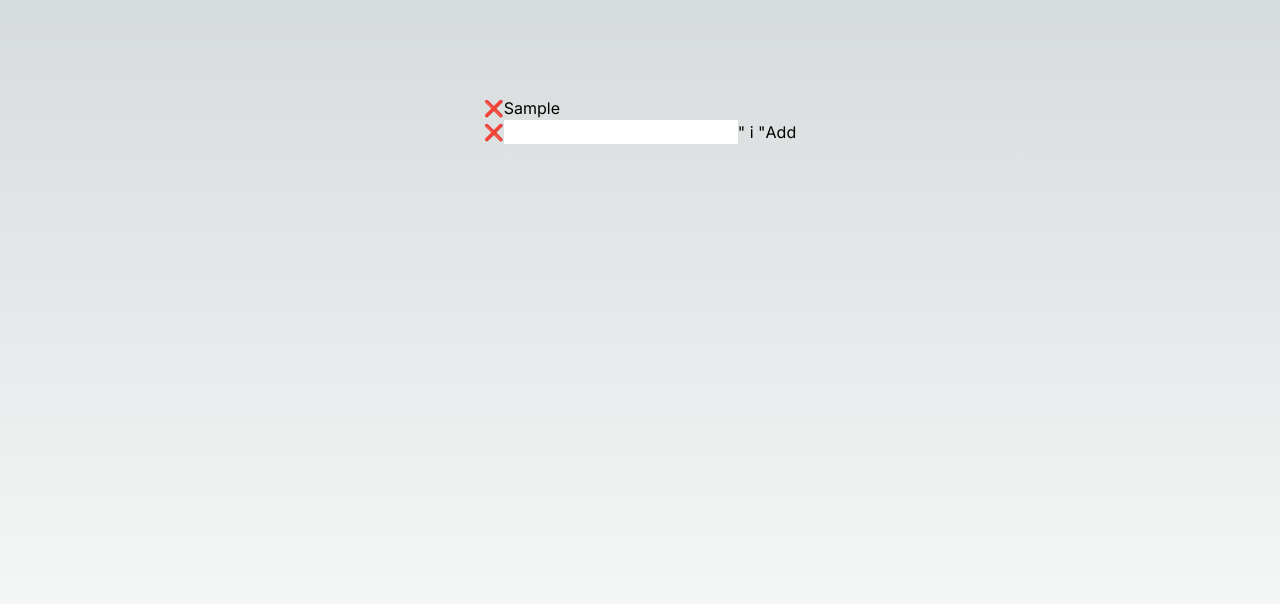
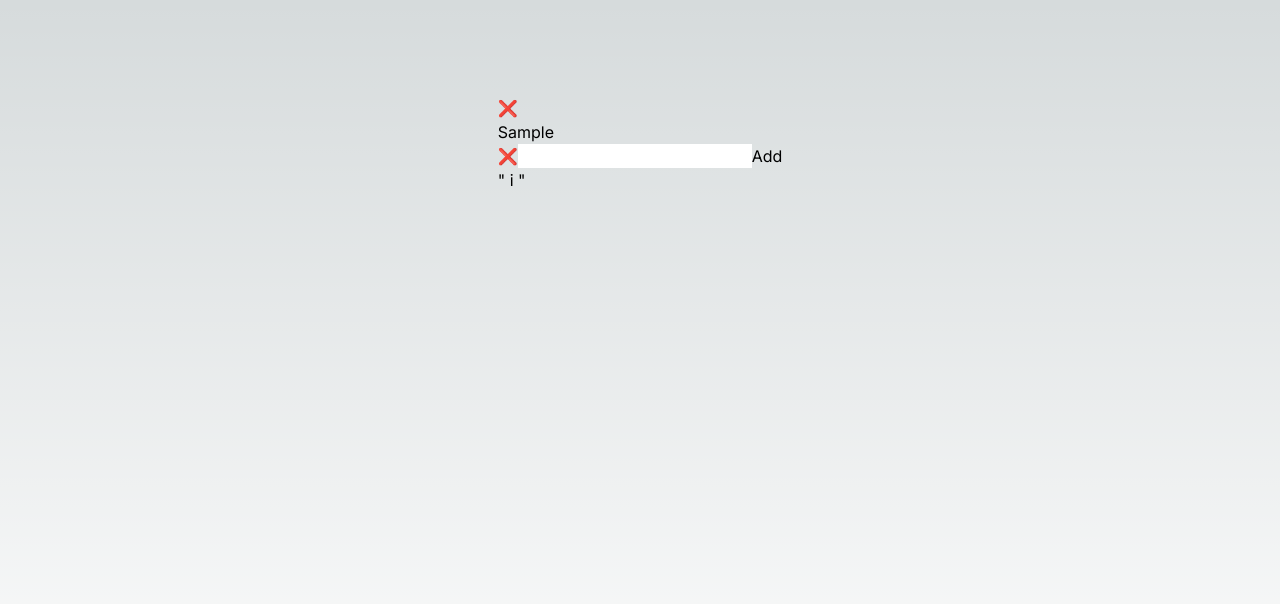
Before and after one commit to NTUST-Full-Stack-Laboratory-Team/dayflow, a Next.js app: page / in a window 1280 px wide. Both pictures are taken after typing "Sample" into the empty fields and a click on the button "Add". Shown: the top 604 px of the page. Built offline with nearby package versions, Linux system fonts and the light colour scheme.

Commit message:
Finish all function

```diff
--- /dev/null
+++ b/app/component/task.css
@@ -0,0 +1,10 @@
+.task {
+    background: none;
+    border: none;
+    outline: none;
+    display: inline-block;
+}
+
+.task-editing {
+    background: white;
+}
--- a/app/component/task.tsx
+++ b/app/component/task.tsx
@@ -3,7 +3,8 @@ import type { Identifier, XYCoord } from 'dnd-core'
 import { useDrag, useDrop } from 'react-dnd';
 import TodoDialog from './todoDialog';
 import { ItemTask, ItemTypes } from '../task';
-
+import "./task.css"
+import classNames from 'classnames';
 
 interface TaskProps extends ItemTask {
     onComplete: (index: number) => void;
@@ -21,7 +22,6 @@ interface DragItem {
 
 export const Task: FC<TaskProps> = (props: TaskProps) => {
     const [isInfoOpen, setIsInfoOpen] = useState(false);
-    const [listTitle, setListTitle] = useState<string>("");
     const ref = useRef<HTMLDivElement>(null)
 
     const [{ handlerId }, drop] = useDrop<
@@ -98,45 +98,25 @@ export const Task: FC<TaskProps> = (props: TaskProps) => {
     const opacity = isDragging ? 0 : 1
     drag(drop(ref))
 
-    const handleTitleChange = (e: React.ChangeEvent<HTMLInputElement>): void => {
-        setListTitle(e.target.value);
-        props.onTitleChange(listTitle);
-    }
-
     const handelInfoClick = (): void => {
         setIsInfoOpen(true);
     }
 
     return (
-        <>
-            {
-                isInfoOpen ? (
+        <div ref={ref} style={{ opacity }} data-handler-id={handlerId}>
             <TodoDialog isOpen={isInfoOpen} onClose={() => { setIsInfoOpen(false) }} />
-                ) : (
-                    <div ref={ref} style={{ opacity }} data-handler-id={handlerId}>
             <button onClick={() => props.onComplete(props.index)}>
                 {props.isComplete ? "✔" : "❌"}
             </button>
             {
-                            props.isEdit ? (
-                                <div>
-                                    <input type="string" value={listTitle}
-                                        onChange={(e) => handleTitleChange(e)} />
-                                    <button onClick={() => handelInfoClick()}>" i "</button>
-                                    <button onClick={() => props.onFinish(props.index)}>Finish</button>
-                                </div>
-                            ) : (
-                                <span onClick={() => props.onEdit(props.index)} style={{
+                <form action="javascript:;" onSubmit={() => props.onFinish(props.index)}>
+                    <input type="string" className={classNames('task', { 'task-editing': props.isEdit })} onChange={(e) => props.onTitleChange(e.target.value)} onClick={() => props.onEdit(props.index)} style={{
                         textDecoration: props.isComplete ?
                             'line-through' : 'none'
-                                }}>
-                                    {props.title}
-                                </span>
-                            )
+                    }} value={props.title} readOnly={!props.isEdit} />
+                    <button type="submit" style={{ display: props.isEdit ? "" : "none" }}>submit</button>
+                </form>
             }
         </div >
     )
 }
-        </>
-    )
-}
--- a/app/todo.tsx
+++ b/app/todo.tsx
@@ -55,19 +55,20 @@ export default function Todo() {
     const handleTitleClick = (index: number): void => {
         const newTasks = [...tasks];
         newTasks[index].isEdit = true;
+        setTasks(newTasks);
         setEditingTaskIndex(index);
     }
 
     const handleTitleChange = (title: string, index: number) => {
-        setTaskTitle(title);
         const newTasks = [...tasks];
         newTasks[index].title = title;
         setTasks(newTasks);
     }
 
-    const haamdleEditFinish = (index: number) => {
+    const handleEditFinish = (index: number) => {
         const newTasks = [...tasks];
-        newTasks[index].isEdit = false;
+        tasks[index].isEdit = false;
+        setTasks(newTasks);
         setEditingTaskIndex(null);
     }
 
@@ -80,11 +81,13 @@ export default function Todo() {
                 ],
             }),
         )
-    }, [])
+    }, [setTasks])
 
-    const renderTask = useCallback(
-        (task: ItemTask, index: number) => {
     return (
+        <DndProvider backend={HTML5Backend}>
+            <div>
+                <div>
+                    {tasks.map((task, index) => (
                         <Task key={task.id}
                             id={task.id}
                             isEdit={task.isEdit}
@@ -93,38 +96,30 @@ export default function Todo() {
                             title={task.title}
                             onComplete={() => handleComplete(index)}
                             onEdit={() => handleTitleClick(index)}
-                    onFinish={() => haamdleEditFinish(index)}
+                            onFinish={() => handleEditFinish(index)}
                             onTitleChange={(title: string) =>
                                 handleTitleChange(title, index)}
-                    moveTask={moveTask} />
-            )
-        },
-        [],
-    )
-
-    return (
-        <DndProvider backend={HTML5Backend}>
-            <div>
-                <div>
-                    {tasks.map((task, index) => renderTask(task, index))}
+                            moveTask={moveTask} />))}
                 </div>
                 {
                     editingTaskIndex !== null ? (
                         <></>
                     ) : (
                         <div>
+                            <form action="javascript:;" onSubmit={() => addTask(tasks.length, tasks.length)}>
                                 <>❌</>
                                 <input type="string"
                                     value={taskTitle}
                                     onChange={(e) => setTaskTitle(e.target.value)} />
+                                <button value={taskTitle}>Add</button>
+                            </form>
                             <button onClick={openDialog}>" i "</button>
-                            <button onClick={() => addTask(tasks.length, tasks.length)}
-                                value={taskTitle}>Add</button>
                         </div>
                     )
                 }
                 <TodoDialog isOpen={isDialogOpen}
                     onClose={() => { setIsDialogOpen(false) }} />
+                {/* <pre>{JSON.stringify(tasks, null, 2)}</pre> */}
             </div >
         </DndProvider >
     )
--- a/package.json
+++ b/package.json
@@ -11,6 +11,7 @@
   "dependencies": {
     "@ant-design/nextjs-registry": "^1.0.0",
     "antd": "^5.15.1",
+    "classnames": "^2.5.1",
     "immutability-helper": "^3.1.1",
     "next": "^14.2.1",
     "react": "^18",
```
Also changed, not shown: 1 other file (tests, documents, lock files or other folders). Lines whose indentation alone changed are shown as unchanged.
